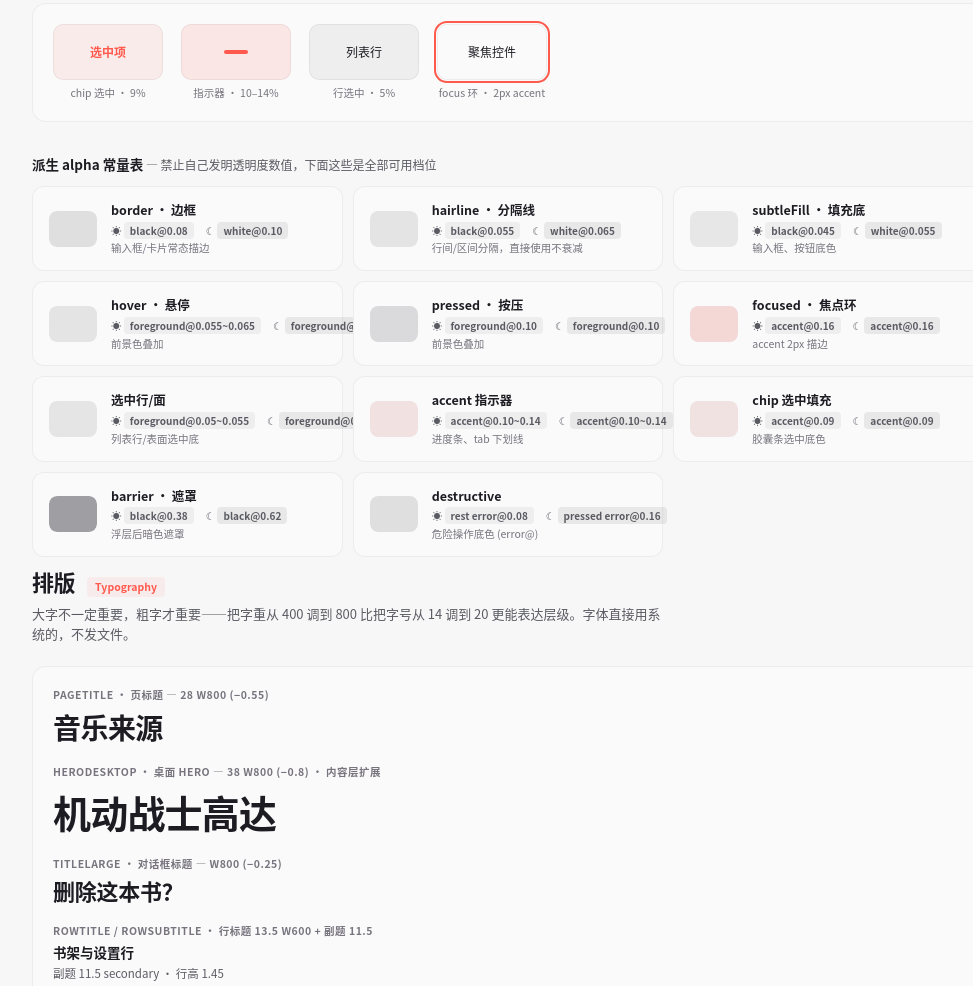
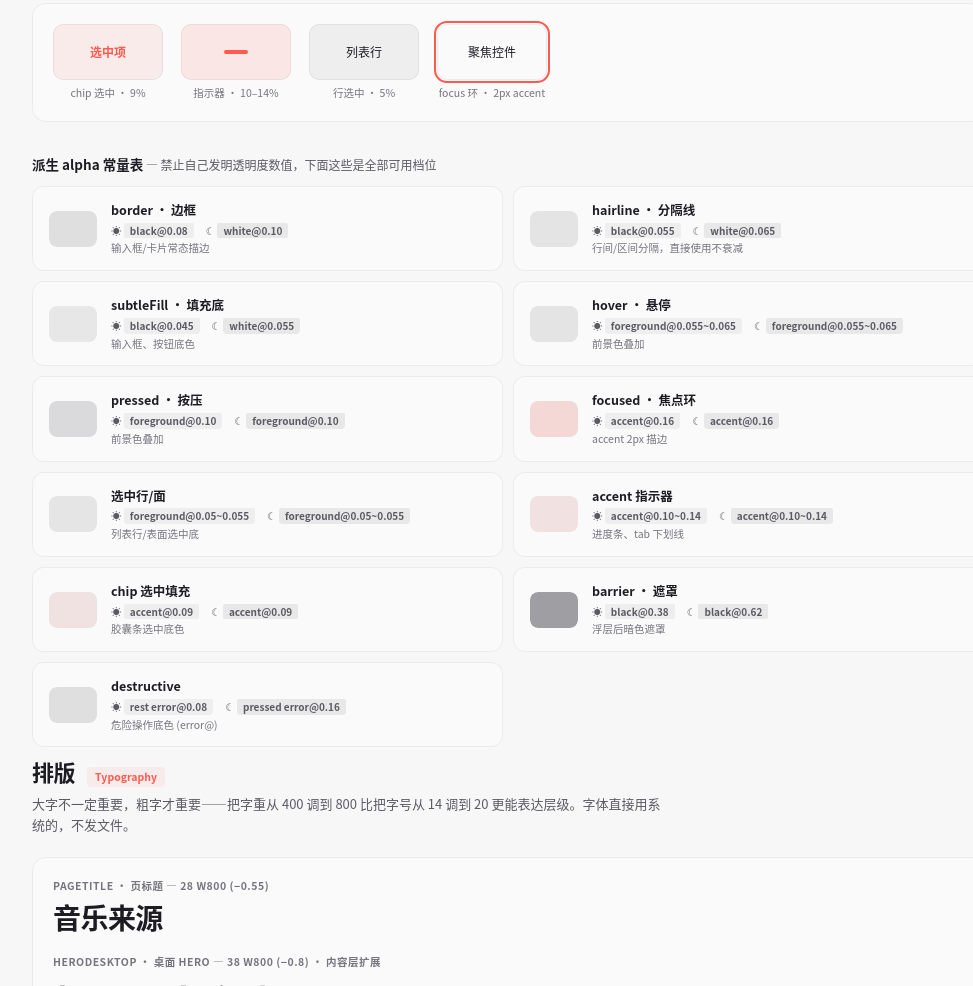
Before and after one commit to robeshell/kai-brand-design, a plain HTML site: page docs/index.html in a window 1280 px wide. Shown: the part 1416-2402 px from the top of the page, without its empty margins (132-1105 px from the left). Drawn offline with Linux system fonts and the light colour scheme.

Commit message:
fix(viewer): alpha 卡片溢出——overflow hidden + flex-wrap + ellipsis
- .alpha-card 加 overflow:hidden 防止内容溢出卡片
- .alpha-info 加 overflow:hidden
- .alpha-vals 加 flex-wrap:wrap 允两行堆叠
- .alpha-vals span 加 text-overflow:ellipsis 兜底
- 网格列宽 minmax 300→330 给字串多一点空间

```diff
--- a/docs/index.html
+++ b/docs/index.html
@@ -334,10 +334,11 @@
   .sgroup .sr .sv { flex: 1; font-weight: 500; }
 
   /* ===== ALPHA TABLE CARDS ===== */
-  .alpha-grid { display: grid; grid-template-columns: repeat(auto-fill, minmax(300px, 1fr)); gap: 10px; }
+  .alpha-grid { display: grid; grid-template-columns: repeat(auto-fill, minmax(330px, 1fr)); gap: 10px; }
   .alpha-card {
     background: var(--surface); border: 1px solid var(--hairline); border-radius: 12px;
     padding: 14px 16px; display: flex; align-items: center; gap: 14px;
+    overflow: hidden;
   }
   .alpha-card .alpha-bar {
     width: 48px; height: 36px; border-radius: 8px; flex-shrink: 0;
@@ -348,10 +349,10 @@
   .alpha-card .alpha-fill {
     position: absolute; inset: 0; border-radius: 8px;
   }
-  .alpha-card .alpha-info { flex: 1; min-width: 0; }
+  .alpha-card .alpha-info { flex: 1; min-width: 0; overflow: hidden; }
   .alpha-card .alpha-name { font-size: 12.5px; font-weight: 600; }
-  .alpha-card .alpha-vals { font-size: 10.5px; color: var(--sec); margin-top: 3px; display: flex; gap: 12px; }
-  .alpha-card .alpha-vals span { white-space: nowrap; }
+  .alpha-card .alpha-vals { font-size: 10.5px; color: var(--sec); margin-top: 3px; display: flex; flex-wrap: wrap; gap: 4px 12px; }
+  .alpha-card .alpha-vals span { white-space: nowrap; overflow: hidden; text-overflow: ellipsis; max-width: 100%; }
   .alpha-card .alpha-vals .tint { padding: 1px 6px; border-radius: 4px; font-size: 10px; font-weight: 600; }
 
   /* ===== FOOTER ===== */
```
Also changed, not shown: viewer/index.html (+5 -4 lines), viewer/template.html (+5 -4 lines).
